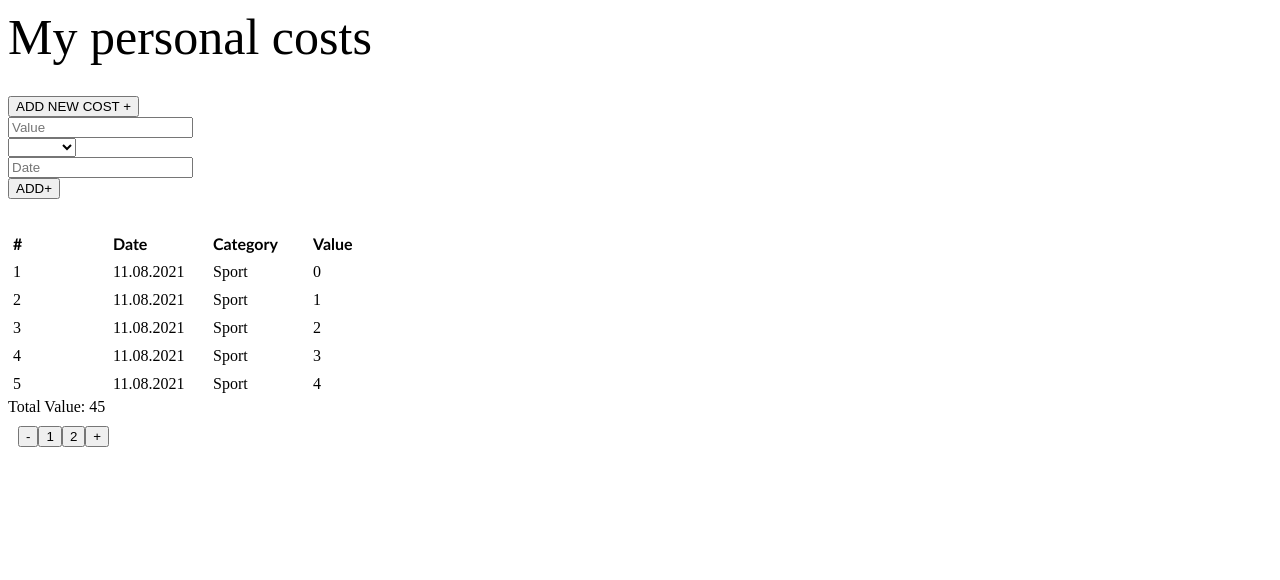
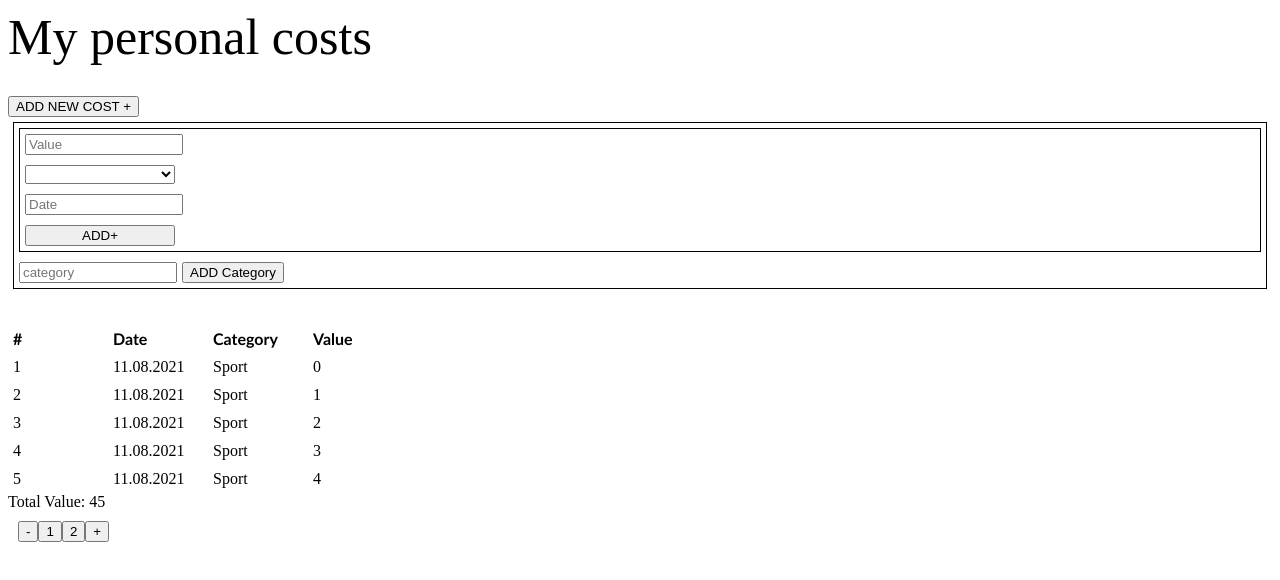
Before and after one commit to artgaid/Cost-App-VueJS, a Vue app in the folder gb_vue/: page / in a window 1280 px wide. Both pictures are taken after a click on the button "ADD NEW COST +". Shown: the top 580 px of the page. Built offline with nearby package versions, Linux system fonts and the light colour scheme.

Commit message:
Costs v4.1 (add Category to List*)

```diff
--- a/gb_vue/package.json
+++ b/gb_vue/package.json
@@ -10,6 +10,7 @@
   "dependencies": {
     "core-js": "^3.6.5",
     "vue": "^2.6.11",
+    "vue-router": "^3.5.2",
     "vuex": "^3.6.2"
   },
   "devDependencies": {
--- a/gb_vue/src/App.vue
+++ b/gb_vue/src/App.vue
@@ -33,6 +33,7 @@ export default {
   data() {
     return {
       // paymentsList: [], // без store
+      category: "",
       addForm: "",
       pages: 1,
       n: 5,
--- a/gb_vue/src/components/AddPaymentForm.vue
+++ b/gb_vue/src/components/AddPaymentForm.vue
@@ -1,17 +1,32 @@
 <template>
-  <div>
-    <input type="number" placeholder="Value" v-model.number="value" />
+  <div :class="[$style.border]">
+    <div :class="[$style.border]">
+      <input
+        type="number"
+        placeholder="Value"
+        v-model.number="value"
+        :class="[$style.margin]"
+      />
       <br />
-    <select v-model="category" v-if="options">
+      <select v-model="category" v-if="options" :class="[$style.margin]">
         <option v-for="option in options" :value="option" :key="option">
           {{ option }}
         </option>
       </select>
       <!-- <input placeholder="Category" v-model="category" /> -->
       <br />
-    <input placeholder="Date" v-model="date" />
+      <input placeholder="Date" v-model="date" :class="[$style.margin]" />
       <br />
-    <button @click="onSaveClick">ADD+</button>
+      <button @click="onSaveClick" :class="[$style.margin]">ADD+</button>
+    </div>
+
+    <input
+      type="text"
+      v-model="addCategoryToList"
+      placeholder="category"
+      :class="[$style.margin]"
+    />
+    <button @click="addCategory">ADD Category</button>
   </div>
 </template>
 
@@ -23,6 +38,7 @@ export default {
     return {
       value: "",
       category: "",
+      addCategoryToList: "",
       date: "",
       id: 0,
     };
@@ -51,6 +67,9 @@ export default {
       };
       this.$emit("addNewPayment", data);
     },
+    addCategory() {
+      this.$store.commit("addCategoryToList", this.addCategoryToList);
+    },
   },
   created() {
     this.fetchCategoryList();
@@ -58,5 +77,13 @@ export default {
 };
 </script>
 
-<style>
+<style lang="scss" module>
+.border {
+  border: 1px solid #000;
+  margin: 5px;
+}
+.margin {
+  width: 150px;
+  margin: 5px;
+}
 </style>
--- a/gb_vue/src/store/index.js
+++ b/gb_vue/src/store/index.js
@@ -22,6 +22,9 @@ export default new Vuex.Store({
         },
         setCategoriesListData(state, payload) {
             state.categories = payload
+        },
+        addCategoryToList(state, payload) {
+            state.categories.push(payload)
         }
     },
     getters: {
@@ -57,7 +60,7 @@ export default new Vuex.Store({
                 setTimeout(() => {
                     const categories = ['Sport', 'Food', 'IT', 'Internet', 'Other']
                     resolve(categories)
-                }, 2000)
+                }, 1000)
             })
                 .then(res => commit('setCategoriesListData', res))
         }
```
Also changed, not shown: 1 other file (tests, documents, lock files or other folders). Lines whose indentation alone changed are shown as unchanged.
